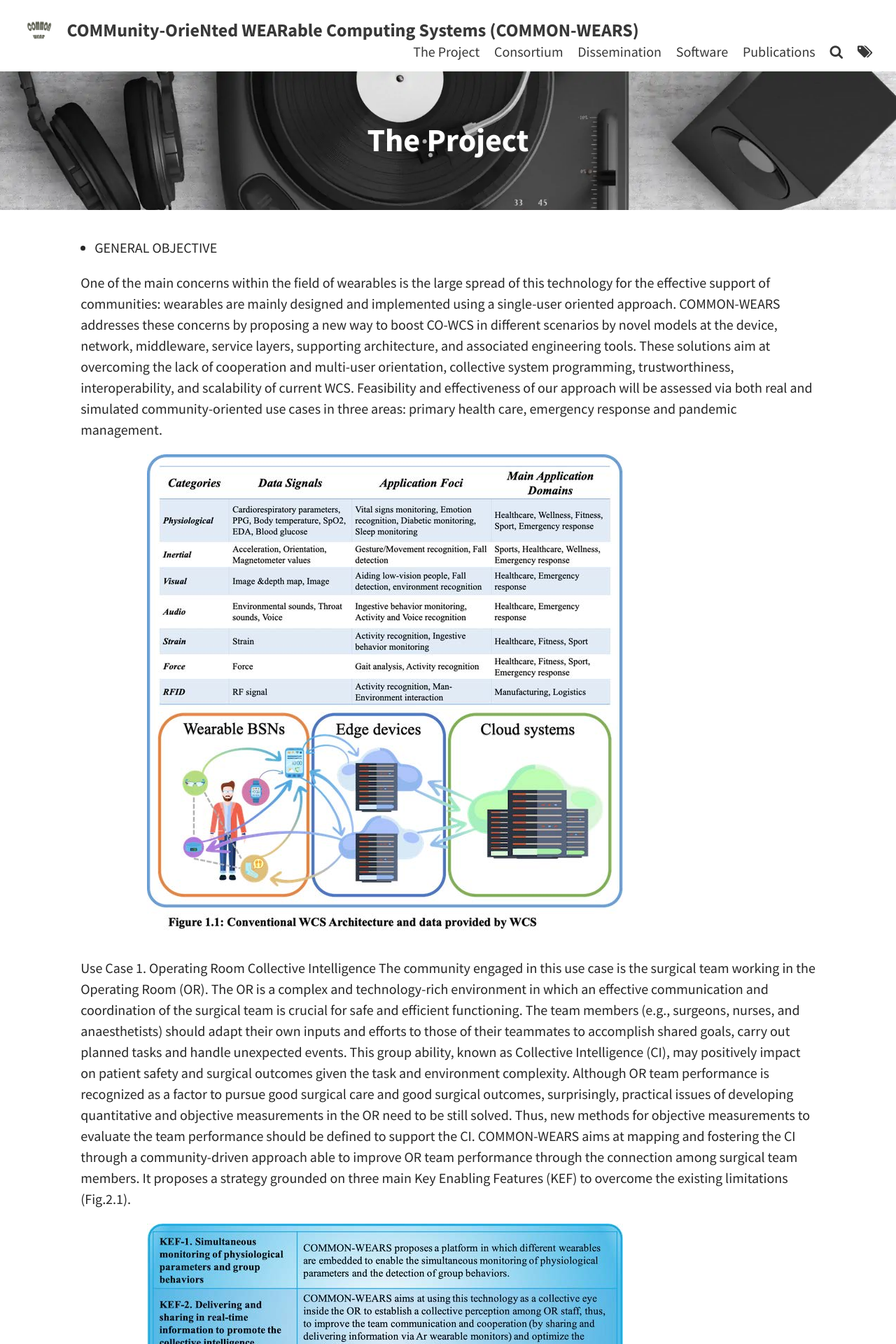
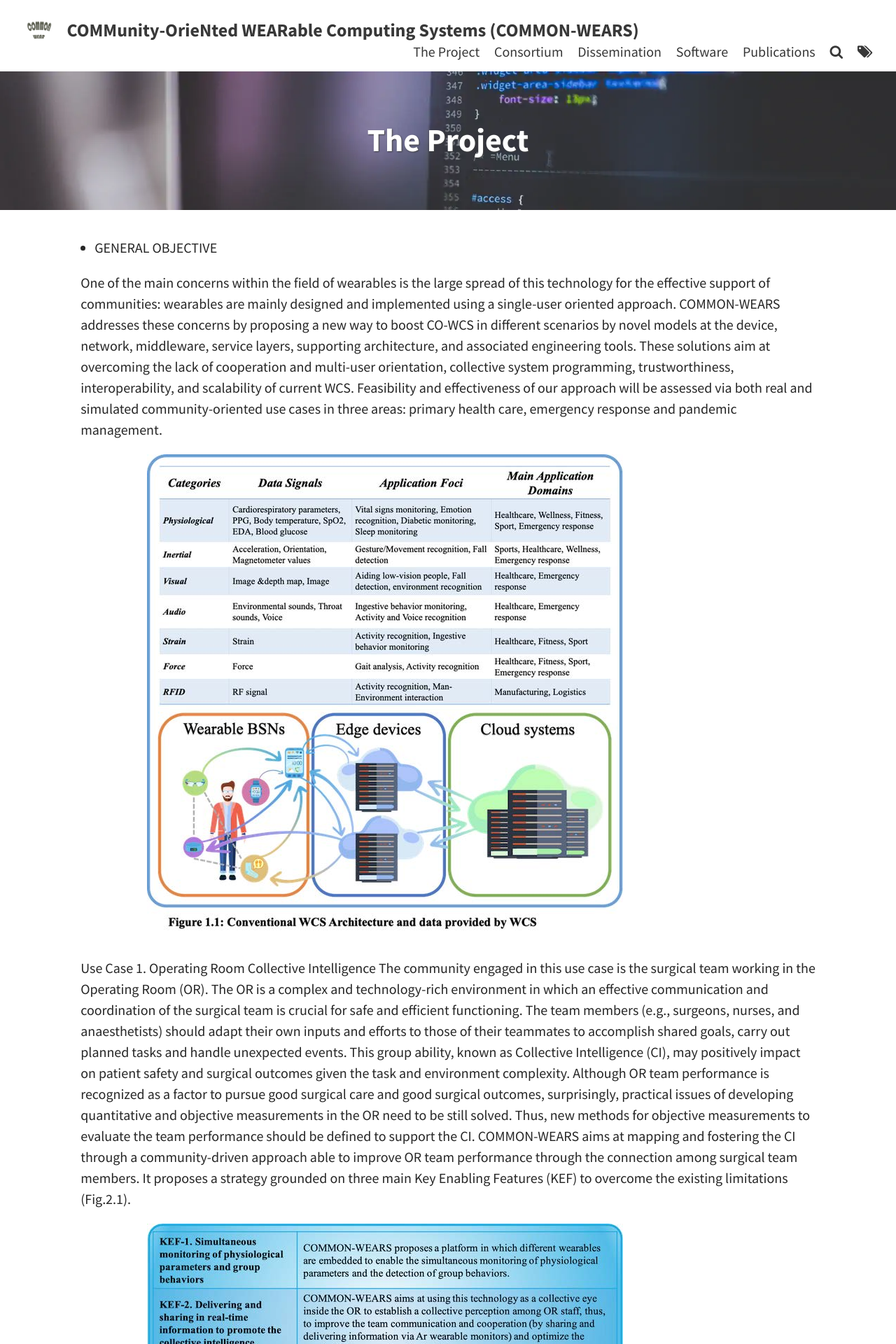
Before and after one commit to common-wears/2022, a Jekyll site: the page built from pages/1_project.md, in a window 1280 px wide. Shown: the top 1920 px of the page at 70% size. Built offline with Jekyll 4.4.1, drawn with Linux system fonts in a browser that asks for light colours.

Commit message:
Update 1_project.md

```diff
--- a/pages/1_project.md
+++ b/pages/1_project.md
@@ -1,8 +1,9 @@
 ---
 layout: project
 title: The Project
+subtitle:
 permalink: /project/
-feature-img: "assets/img/pexels/desk-top.webp"
+feature-img: "assets/img/pexels/computer.webp"
 tags: [Project]
 ---
 
```
